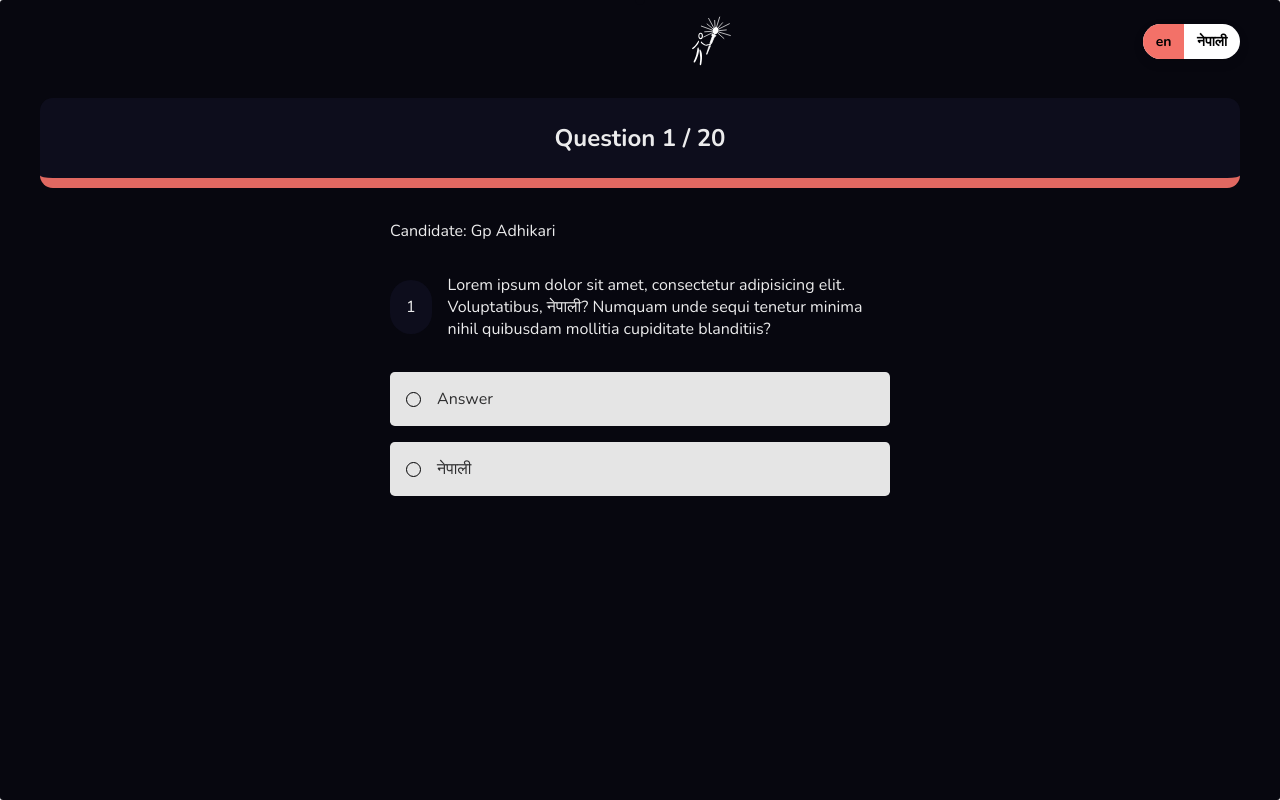
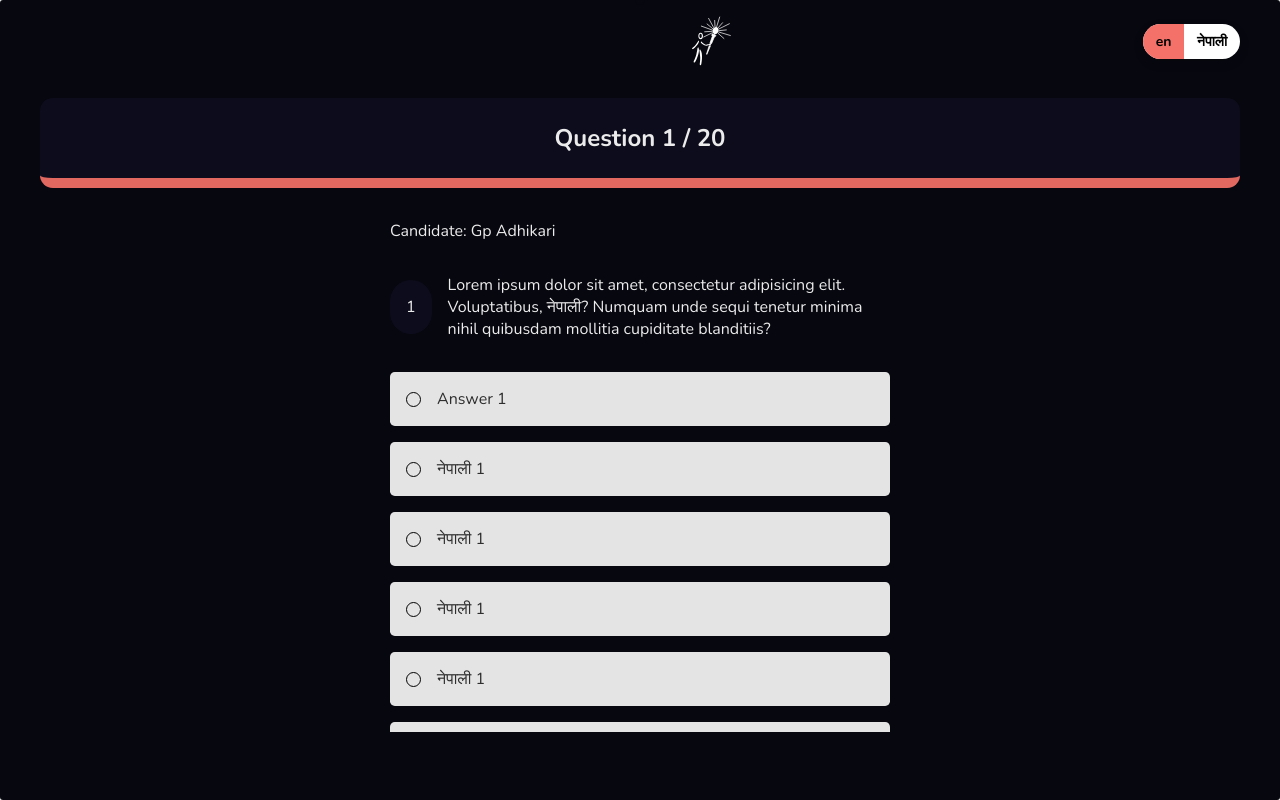
Before and after one commit to Gp-Adhikari/ngo-quiz, a Next.js app: page / in a window 1280 px wide. Both pictures are taken after a click on the button 640 px from the left and 358 px from the top of the page. Built offline with nearby package versions, Linux system fonts and the light colour scheme; a web font is replaced by a local one.

Commit message:
select answer and store it. completed

```diff
--- a/components/Body.component.js
+++ b/components/Body.component.js
@@ -8,7 +8,12 @@ import { DataContext } from "../context/Data.context";
 import gsap, { Power2 } from "gsap";
 
 const Body = () => {
-  const { candidateName, setCandidateName } = useContext(DataContext);
+  const {
+    candidateName,
+    setCandidateName,
+    selectedAnswers,
+    setSelectedAnswers,
+  } = useContext(DataContext);
 
   const { initialAnimationHandler, setInitialAnimationHandler, headerRef } =
     useContext(AnimationContext);
@@ -17,6 +22,10 @@ const Body = () => {
   const formRef = useRef(null);
   const lineRef = useRef(null);
   const quizContainerRef = useRef(null);
+
+  const quizHolderRef = useRef(null);
+  const answersRef = useRef(null);
+  const [currentQuestion, setCurrentQuestion] = useState(0);
 
   const [width, setWidth] = useState(undefined);
   const [height, setHeight] = useState(undefined);
@@ -32,6 +41,34 @@ const Body = () => {
     } catch (error) {}
   }, []);
 
+  // focus question
+  useEffect(() => {
+    if (quizHolderRef === null) return;
+    if (answersRef === null) return;
+
+    const allQuestions = quizHolderRef.current.children;
+
+    for (let i = 0; i < allQuestions.length; i++) {
+      if (i !== currentQuestion) {
+        allQuestions[i].style = `
+          pointer-events: none;
+          opacity: 0.4;
+        `;
+      } else {
+        quizHolderRef.current.scrollTop = allQuestions[i].offsetTop - 250;
+
+        allQuestions[i].style = `
+          pointer-events: all;
+          opacity: 1;
+        `;
+        allQuestions[i].focus();
+      }
+    }
+
+    // console.log(quizHolderRef.current.children[0].children[1]);
+  }, [quizHolderRef, answersRef, currentQuestion]);
+
+  //set height and width for the hero image
   useEffect(() => {
     try {
       if (width === undefined) return;
@@ -111,6 +148,34 @@ const Body = () => {
     } catch (error) {}
   };
 
+  //submit Answer
+  const submitAnswer = (e) => {
+    const ans = e.target.children[1].innerText;
+
+    const answersOfTheQuestion =
+      quizHolderRef.current.children[currentQuestion].children[1].children;
+
+    for (let i = 0; i < answersOfTheQuestion.length; i++) {
+      const answer = answersOfTheQuestion[i].children[1].innerText;
+
+      if (answer === ans) {
+        console.log(answersOfTheQuestion[i]);
+        answersOfTheQuestion[i].style.backgroundColor = "#00ff55";
+
+        setSelectedAnswers([
+          ...selectedAnswers,
+          {
+            questionNumber: currentQuestion,
+            selectedAnswer: i,
+            totalAnswers: answersOfTheQuestion[i].children.length,
+          },
+        ]);
+
+        setCurrentQuestion(currentQuestion + 1);
+      }
+    }
+  };
+
   return (
     <>
       <section className={styles.mainSection}>
@@ -141,11 +206,11 @@ const Body = () => {
             />
             {error === "maxLimit" ? (
               <p className={styles.error}>
-                *Candidate's Name cannot be more than 100 characters.
+                *Candidate&apos;s Name cannot be more than 100 characters.
               </p>
             ) : error === "minLimit" ? (
               <p className={styles.error}>
-                *Candidate's Name cannot be less than 2 characters.
+                *Candidate&apos;s Name cannot be less than 2 characters.
               </p>
             ) : error === "empty" ? (
               <p className={styles.error}>*Field cannot be empty.</p>
@@ -164,7 +229,7 @@ const Body = () => {
         <div className={styles.quizWrapper}>
           <h4>Candidate: {candidateName}</h4>
 
-          <div className={styles.quizHolder}>
+          <div className={styles.quizHolder} ref={quizHolderRef}>
             <div className={styles.quiz}>
               <div className={styles.questionWrapper}>
                 <p className={styles.number}>1</p>
@@ -174,14 +239,114 @@ const Body = () => {
                   quibusdam mollitia cupiditate blanditiis?
                 </p>
               </div>
-              <div className={styles.answerWrapper}>
-                <div className={styles.answer}>
+              <div className={styles.answerWrapper} ref={answersRef}>
+                <div className={styles.answer} onClick={(e) => submitAnswer(e)}>
                   <div className={styles.circle}></div>
-                  <p>Answer</p>
+                  <p>Answer 1</p>
                 </div>
-                <div className={styles.answer}>
+                <div className={styles.answer} onClick={(e) => submitAnswer(e)}>
                   <div className={styles.circle}></div>
-                  <p>नेपाली</p>
+                  <p>नेपाली 1</p>
+                </div>
+                <div className={styles.answer} onClick={(e) => submitAnswer(e)}>
+                  <div className={styles.circle}></div>
+                  <p>नेपाली 1</p>
+                </div>
+                <div className={styles.answer} onClick={(e) => submitAnswer(e)}>
+                  <div className={styles.circle}></div>
+                  <p>नेपाली 1</p>
+                </div>
+                <div className={styles.answer} onClick={(e) => submitAnswer(e)}>
+                  <div className={styles.circle}></div>
+                  <p>नेपाली 1</p>
+                </div>
+                <div className={styles.answer} onClick={(e) => submitAnswer(e)}>
+                  <div className={styles.circle}></div>
+                  <p>नेपाली 1</p>
+                </div>
+                <div className={styles.answer} onClick={(e) => submitAnswer(e)}>
+                  <div className={styles.circle}></div>
+                  <p>नेपाली 1</p>
+                </div>
+              </div>
+            </div>
+            <div className={styles.quiz}>
+              <div className={styles.questionWrapper}>
+                <p className={styles.number}>2</p>
+                <p className={styles.question}>
+                  Lorem ipsum dolor sit amet, consectetur adipisicing elit.
+                  Voluptatibus, नेपाली? Numquam unde sequi tenetur minima nihil
+                  quibusdam mollitia cupiditate blanditiis?
+                </p>
+              </div>
+              <div className={styles.answerWrapper} ref={answersRef}>
+                <div className={styles.answer} onClick={(e) => submitAnswer(e)}>
+                  <div className={styles.circle}></div>
+                  <p>Answer 2</p>
+                </div>
+                <div className={styles.answer} onClick={(e) => submitAnswer(e)}>
+                  <div className={styles.circle}></div>
+                  <p>नेपाली 2</p>
+                </div>
+              </div>
+            </div>
+            <div className={styles.quiz}>
+              <div className={styles.questionWrapper}>
+                <p className={styles.number}>2</p>
+                <p className={styles.question}>
+                  Lorem ipsum dolor sit amet, consectetur adipisicing elit.
+                  Voluptatibus, नेपाली? Numquam unde sequi tenetur minima nihil
+                  quibusdam mollitia cupiditate blanditiis?
+                </p>
+              </div>
+              <div className={styles.answerWrapper} ref={answersRef}>
+                <div className={styles.answer} onClick={(e) => submitAnswer(e)}>
+                  <div className={styles.circle}></div>
+                  <p>Answer 2</p>
+                </div>
+                <div className={styles.answer} onClick={(e) => submitAnswer(e)}>
+                  <div className={styles.circle}></div>
+                  <p>नेपाली 2</p>
+                </div>
+              </div>
+            </div>
+            <div className={styles.quiz}>
+              <div className={styles.questionWrapper}>
+                <p className={styles.number}>2</p>
+                <p className={styles.question}>
+                  Lorem ipsum dolor sit amet, consectetur adipisicing elit.
+                  Voluptatibus, नेपाली? Numquam unde sequi tenetur minima nihil
+                  quibusdam mollitia cupiditate blanditiis?
+                </p>
+              </div>
+              <div className={styles.answerWrapper} ref={answersRef}>
+                <div className={styles.answer} onClick={(e) => submitAnswer(e)}>
+                  <div className={styles.circle}></div>
+                  <p>Answer 2</p>
+                </div>
+                <div className={styles.answer} onClick={(e) => submitAnswer(e)}>
+                  <div className={styles.circle}></div>
+                  <p>नेपाली 2</p>
+                </div>
+              </div>
+            </div>
+            <div className={styles.quiz}>
+              <div className={styles.questionWrapper}>
+                <p className={styles.number}>2</p>
+                <p className={styles.question}>
+                  Lorem ipsum dolor sit amet, consectetur adipisicing elit.
+                  Voluptatibus, नेपाली? Numquam unde sequi tenetur minima nihil
+                  quibusdam mollitia cupiditate blanditiis?
+                </p>
+              </div>
+              <div className={styles.answerWrapper} ref={answersRef}>
+                <div className={styles.answer} onClick={(e) => submitAnswer(e)}>
+                  <div className={styles.circle}></div>
+                  <p>Answer 2</p>
+                </div>
+                <div className={styles.answer} onClick={(e) => submitAnswer(e)}>
+                  <div className={styles.circle}></div>
+                  <p>नेपाली 2</p>
                 </div>
               </div>
             </div>
--- a/context/Data.context.js
+++ b/context/Data.context.js
@@ -1,12 +1,24 @@
-import React, { useState, createContext } from "react";
+import React, { useState, createContext, useEffect } from "react";
 
 export const DataContext = createContext(null);
 
 const DataContextProvider = ({ children }) => {
   const [candidateName, setCandidateName] = useState("Gp Adhikari");
+  const [selectedAnswers, setSelectedAnswers] = useState([]);
+
+  useEffect(() => {
+    console.log(selectedAnswers);
+  }, [selectedAnswers]);
 
   return (
-    <DataContext.Provider value={{ candidateName, setCandidateName }}>
+    <DataContext.Provider
+      value={{
+        candidateName,
+        setCandidateName,
+        selectedAnswers,
+        setSelectedAnswers,
+      }}
+    >
       {children}
     </DataContext.Provider>
   );
--- a/package.json
+++ b/package.json
@@ -12,7 +12,8 @@
     "gsap": "^3.11.0",
     "next": "12.2.5",
     "react": "18.2.0",
-    "react-dom": "18.2.0"
+    "react-dom": "18.2.0",
+    "sharp": "^0.30.7"
   },
   "devDependencies": {
     "eslint": "8.22.0",
--- a/styles/body.module.css
+++ b/styles/body.module.css
@@ -132,6 +132,17 @@
 }
 .quizContainer .quizWrapper .quiz {
   margin-top: 2rem;
+  transition: 0.3s ease;
+}
+.quizContainer .quizWrapper .quizHolder {
+  height: calc(100vh - 310px);
+  overflow-y: auto;
+  scroll-behavior: smooth;
+  scrollbar-width: none;
+  -ms-overflow-style: none;
+}
+.quizContainer .quizWrapper .quizHolder::-webkit-scrollbar {
+  display: none;
 }
 .quizContainer .quizWrapper .questionWrapper {
   display: flex;
@@ -160,6 +171,8 @@
   background-color: #f8f8f8;
   color: rgba(0, 0, 0, 0.8);
   border-radius: 0.3rem;
+  transition: 0.3s ease;
+  cursor: pointer;
 }
 .quizContainer .quizWrapper .answerWrapper .answer p {
   max-width: 420px;
--- a/styles/body.module.scss
+++ b/styles/body.module.scss
@@ -129,6 +129,18 @@
 
     .quiz {
       margin-top: 2rem;
+      transition: 0.3s ease;
+    }
+    .quizHolder {
+      height: calc(100vh - 310px);
+      overflow-y: auto;
+      scroll-behavior: smooth;
+      scrollbar-width: none;
+      -ms-overflow-style: none;
+
+      &::-webkit-scrollbar {
+        display: none;
+      }
     }
 
     .questionWrapper {
@@ -155,6 +167,8 @@
         background-color: $bg-color;
         color: rgba(#000, 0.8);
         border-radius: 0.3rem;
+        transition: 0.3s ease;
+        cursor: pointer;
 
         p {
           max-width: 420px;
```
Also changed, not shown: 1 other file (tests, documents, lock files or other folders).
